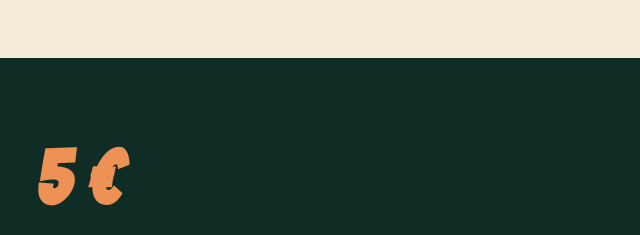
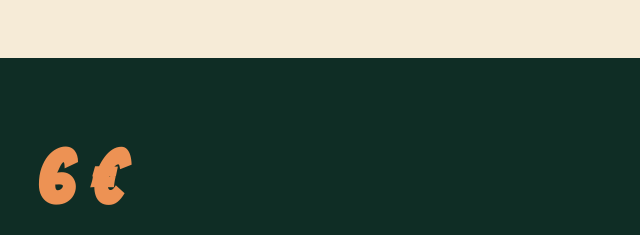
Before and after one commit to edutaska/edutaska.github.io, a plain HTML site: page index.html in a window 1280 px wide. Shown: the part 2420-2655 px from the top of the page, 640-1280 px from the left. Drawn offline with Linux system fonts and the light colour scheme.

Commit message:
Actualizar la entrada a 6 euros
Cambiar el precio de 5 a 6 euros, con consumición incluida.

```diff
--- a/index.html
+++ b/index.html
@@ -18,7 +18,7 @@
 <div class="strip">Tapas que se comparten. Ideas que se llevan.</div>
 <section class="section intro" id="encuentro"><div><div class="eyebrow">Docentes · Ideas · Aula · Tasca · Comunidad</div><h2>La mejor formación<br>ocurre también<br>fuera del aula.</h2></div><div><p>EduTaska es un encuentro pequeño entre docentes para contar experiencias de aula, preguntar cómo se hicieron y conocer a las personas que hay detrás.</p><p>Entre presentación y presentación hay espacio para conversar, compartir una consumición y encontrar complicidades. Infantil, Primaria, Secundaria, Bachillerato, FP: la mesa está abierta.</p><p><strong>El encuentro se vive allí. Las intervenciones no se publicarán en diferido en YouTube.</strong></p></div></section>
 <div class="light"><section class="section tasker-section" id="taskers"><img class="tasker-icon" src="icono.png" alt="" width="1254" height="1254"><div class="eyebrow">Buscamos Taskers</div><h2>¿Tienes algo que funciona<br>en tu aula? Cuéntalo.</h2><p>No hace falta una comunidad de seguidores. Hace falta una experiencia concreta y ganas de compartir qué hiciste, qué aprendiste y cómo puede aprovecharlo otro docente.</p><div class="grid"><article class="step"><b>01 · PROPÓN</b><h3>Tu proyecto, al grano.</h3><p>Explica a quién iba dirigido, qué necesidad atendía y qué pueden llevarse otros profes.</p></article><article class="step"><b>02 · COMPARTE</b><h3>Con resultados reales.</h3><p>Nos interesan las decisiones, los materiales y también lo que cambiarías al repetirlo.</p></article><article class="step"><b>03 · CONECTA</b><h3>La conversación sigue.</h3><p>Ven a contar tu experiencia y a conocer las de otros. Los Taskers participan gratis.</p></article></div><div class="notice"><p><strong>Convocatoria abierta.</strong> Ya puedes presentar tu propuesta. La selección se realizará antes de Navidad.</p><a class="button" href="https://docs.google.com/forms/d/e/1FAIpQLSfRqUH4g-rbmjDwXnLTbUCYNQKp_Chn3eMGnngBjIf3FM1wLg/viewform?usp=header">Presentar mi propuesta</a></div></section></div>
-<section class="section twocol" id="asistentes"><div><div class="eyebrow">Para quienes vienen a escuchar</div><h2>Tu sitio en la mesa.</h2><p class="muted">Publicaremos la agenda de Taskers antes de abrir las entradas. Así podrás conocer los proyectos y decidir venir.</p><span class="status">Entradas todavía no disponibles</span></div><div><div class="price">5 €</div><p><strong>Entrada anticipada con consumición incluida.</strong><br><span class="muted">Precio orientativo pendiente de confirmar.</span></p><p class="muted">El pago se realizará por transferencia a la cuenta del Real Colegio Alfonso XII. Al abrir las inscripciones facilitaremos los datos y las instrucciones para confirmar tu plaza.</p></div></section>
+<section class="section twocol" id="asistentes"><div><div class="eyebrow">Para quienes vienen a escuchar</div><h2>Tu sitio en la mesa.</h2><p class="muted">Publicaremos la agenda de Taskers antes de abrir las entradas. Así podrás conocer los proyectos y decidir venir.</p><span class="status">Entradas todavía no disponibles</span></div><div><div class="price">6 €</div><p><strong>Entrada anticipada con consumición incluida.</strong><br><span class="muted">Precio orientativo pendiente de confirmar.</span></p><p class="muted">El pago se realizará por transferencia a la cuenta del Real Colegio Alfonso XII. Al abrir las inscripciones facilitaremos los datos y las instrucciones para confirmar tu plaza.</p></div></section>
 <section class="section" id="preguntas" style="padding-top:0"><div class="eyebrow">Antes de venir</div><h2>Las preguntas de la barra.</h2><details><summary>¿Puedo participar si doy clase en Infantil o Primaria?</summary><p>Sí. EduTaska está abierta a todas las etapas y asignaturas. Buscamos experiencias que tengan algo que aportar a otros docentes.</p></details><details><summary>¿Los Taskers tienen que comprar entrada?</summary><p>No. Quienes presentan los proyectos participan gratis.</p></details><details><summary>¿Cuándo podré comprar mi entrada?</summary><p>Cuando esté cerrada y publicada la agenda de Taskers. La compra será anticipada y la plaza se confirmará al comprobar el pago.</p></details><details><summary>¿Podré ver las presentaciones después?</summary><p>No habrá publicación de las intervenciones en diferido en YouTube. El contacto y la conversación presencial son parte esencial del encuentro.</p></details><details><summary>¿Dónde se celebrará?</summary><p>Estamos preparando la primera edición en San Lorenzo de El Escorial. Publicaremos el espacio y la dirección cuando estén confirmados.</p></details></section>
 </main><footer><img class="footer-logo" src="logo.png" alt="EduTaska · Tapas educativas" width="1774" height="887"><span>Con la colaboración del <strong>Real Colegio Alfonso XII</strong><br>Tapas educativas<br><a href="mailto:edutaska@gmail.com">edutaska@gmail.com</a></span></footer>
 </body></html>
```
